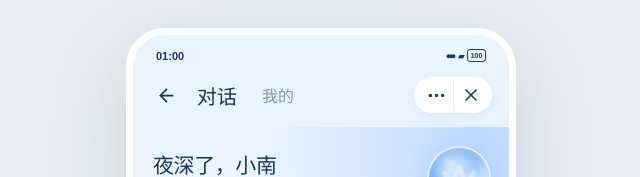
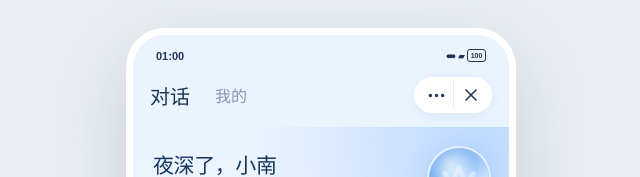
Before and after one commit to zhangyn8/weijia-miniapp-demo, a React (Vite) app: page / in a window 1280 px wide. Shown: the top 177 px of the page, without its empty margins (319-959 px from the left). Built offline with nearby package versions, Linux system fonts and the light colour scheme.

Commit message:
Hide back button on top-level pages

```diff
--- a/src/App.tsx
+++ b/src/App.tsx
@@ -1092,6 +1092,7 @@ export default function App() {
           </div>
         </div>
         <header className="app-header ai-header">
+          {detail && (
             <button
               className="icon-button"
               aria-label="返回"
@@ -1099,6 +1100,7 @@ export default function App() {
             >
               <ArrowLeft size={21} />
             </button>
+          )}
           {detail ? (
             <div className="ai-header-title">
               <strong>{headerTitle}</strong>
```
Lines whose indentation alone changed are shown as unchanged.
